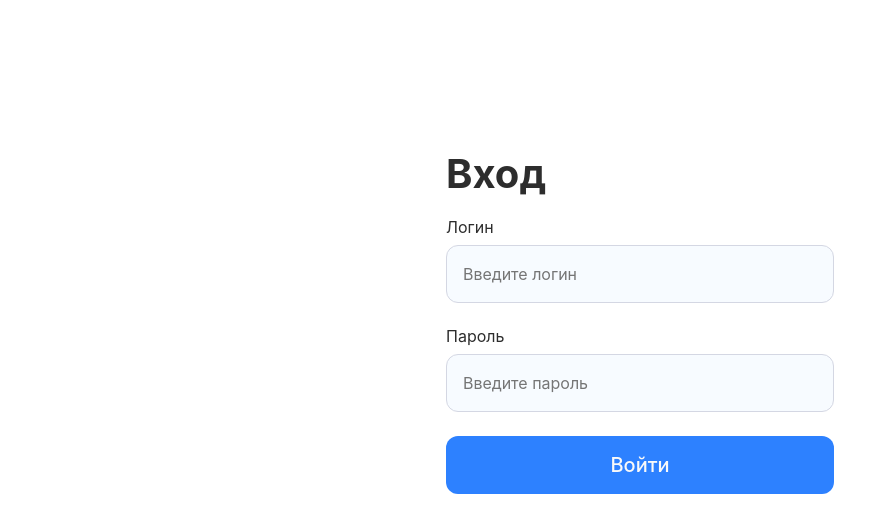
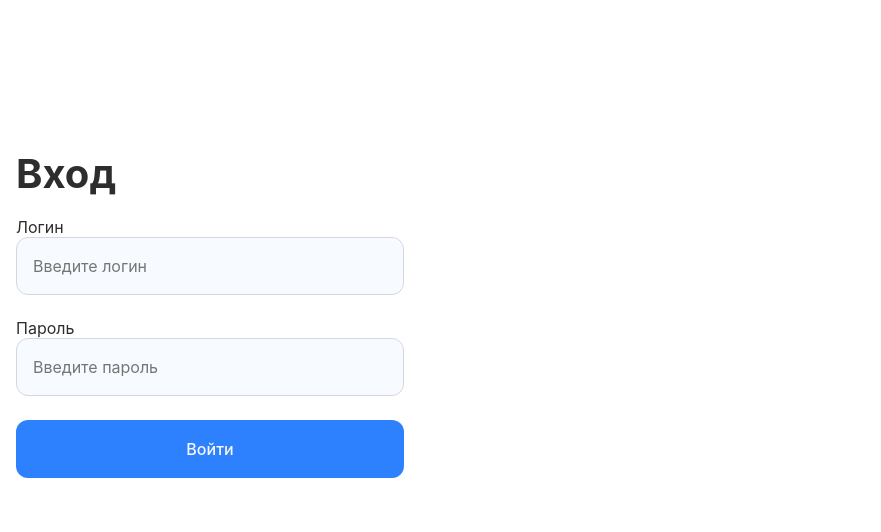
Before and after one commit to LizaBabicheva/iway-assignment, a React (Vite) app: page / in a window 1280 px wide. Shown: the top 532 px of the page, without its empty margins (0-881 px from the left). Built offline with nearby package versions, Linux system fonts and the light colour scheme.

Commit message:
feat: FilterForm layout

```diff
--- a/src/components/App/App.scss
+++ b/src/components/App/App.scss
@@ -2,5 +2,6 @@
   display: flex;
   max-width: 1280px;
   min-width: 320px;
+  width: 100%;
   margin: 0 auto;
 }
--- a/src/components/Button/Button.scss
+++ b/src/components/Button/Button.scss
@@ -3,18 +3,17 @@
 @import "../../assets/scss/_colors";
 
 .main-button {
+  display: flex;
+  justify-content: center;
+  height: fit-content;
   width: 100%;
-  padding: 16px 0;
+  padding: 16px;
   border-radius: 12px;
   background-color: $color-cta-default;
-  @include text.text-style(
-    $color: $color-text-white,
-    $font-size: 20px,
-    $font-size-md: 16px
-  );
+  @include text.text-style($color: $color-text-white, $line-height: 1.5);
 
   @include size.to(md) {
-    padding: 14px 0;
+    padding: 14px;
   }
 
   &:hover {
@@ -30,3 +29,9 @@
     background-color: $color-cta-pressed;
   }
 }
+
+.search-button {
+  @include size.from(sm) {
+    width: fit-content;
+  }
+}
--- a/src/components/Input/Input.scss
+++ b/src/components/Input/Input.scss
@@ -13,7 +13,6 @@
     display: flex;
     width: 100%;
     box-sizing: border-box;
-    margin-top: 8px;
     padding: 16px;
     border: 1px solid $color-other-gray;
     border-radius: 12px;
```
Also changed, not shown: src/components/FilterForm/FilterForm.jsx (added, +16 -0 lines), src/components/FilterForm/FilterForm.scss (added, +19 -0 lines).
